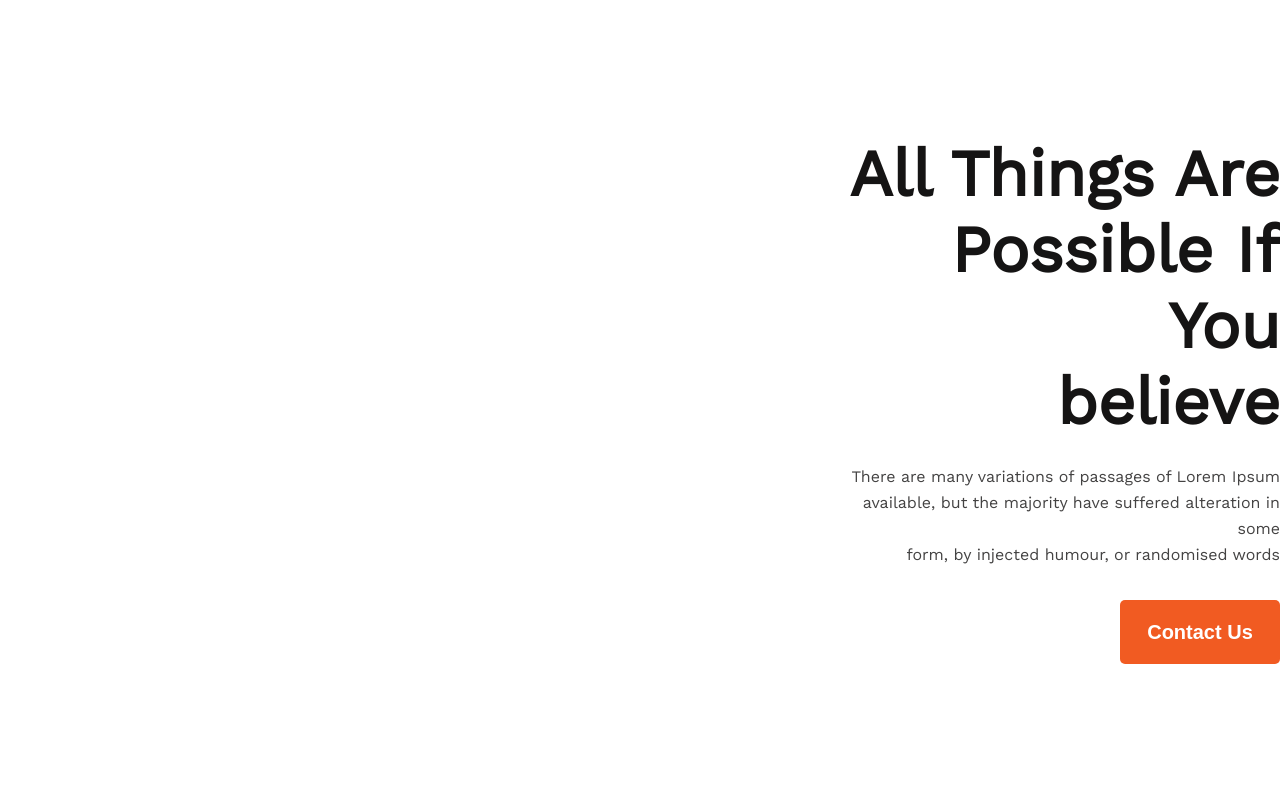
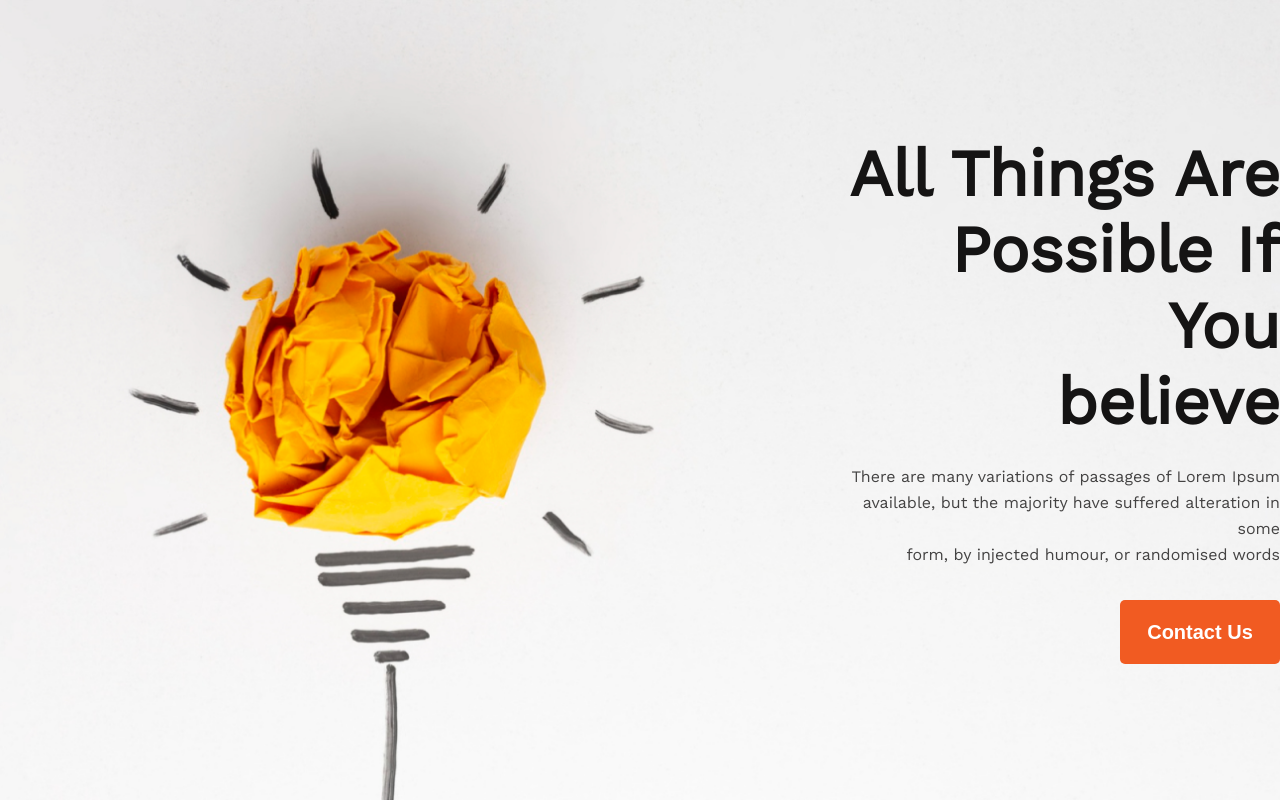
Before and after one commit to ShakeefAhmedRakin/NewYearNewMe-HTML-CSS, a plain HTML site: page index.html in a window 1280 px wide. Shown: the top 802 px of the page. Drawn offline with nearby package versions, Linux system fonts and the light colour scheme; the site is published under a folder, as on GitHub Pages, so addresses that start at the root find nothing.

Commit message:
Fixed the banner of the header not displaying on the live server

```diff
--- a/styles/styles.css
+++ b/styles/styles.css
@@ -32,8 +32,8 @@ body {
 
 /* BANNER */
 
-header .banner {
-    background-image: url('/images/banner/banner1.png');
+.banner {
+    background-image: url("../images/banner/banner1.png");
     display: flex;
     justify-content: space-around;
     align-items: center;
```
